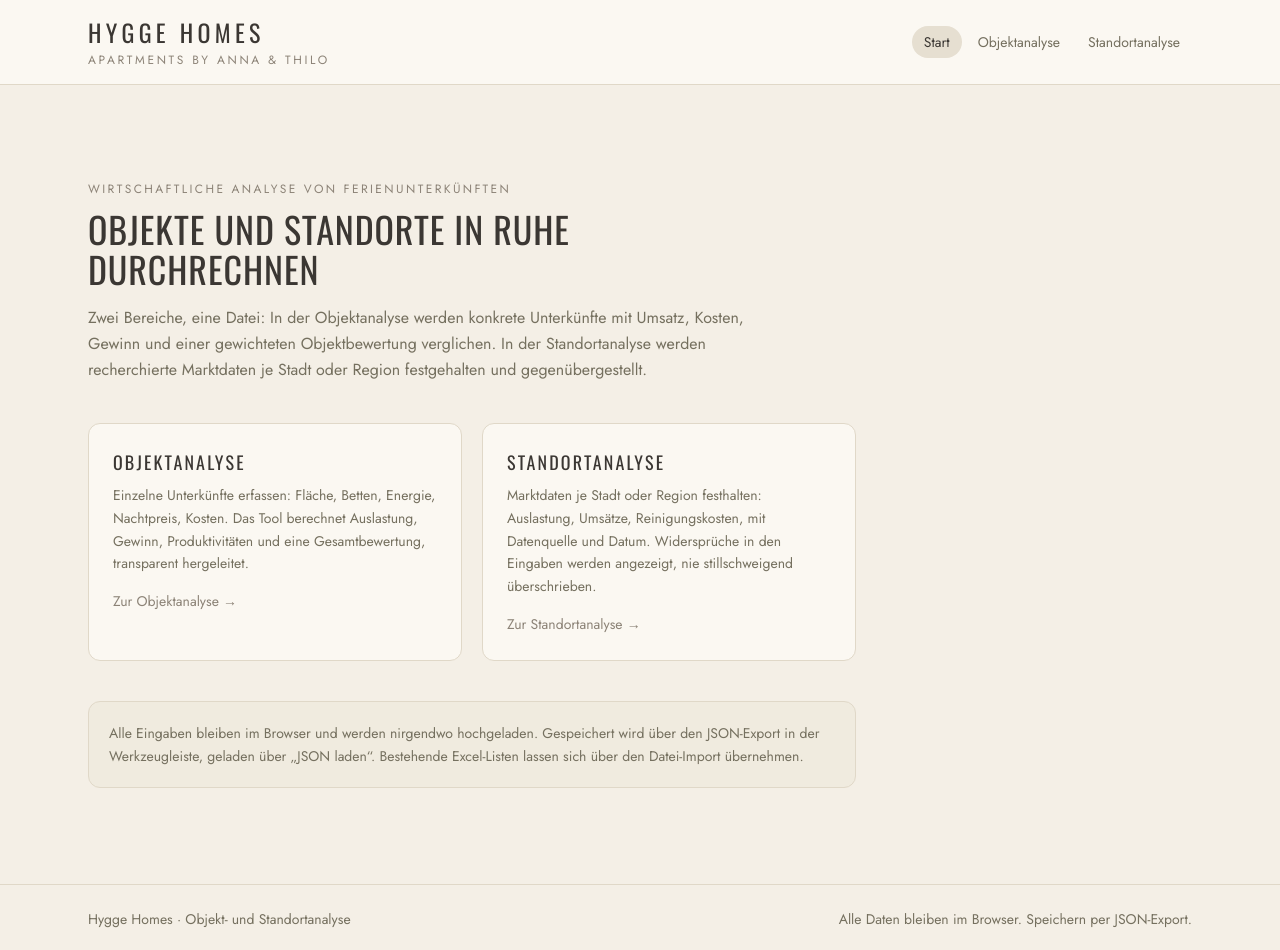
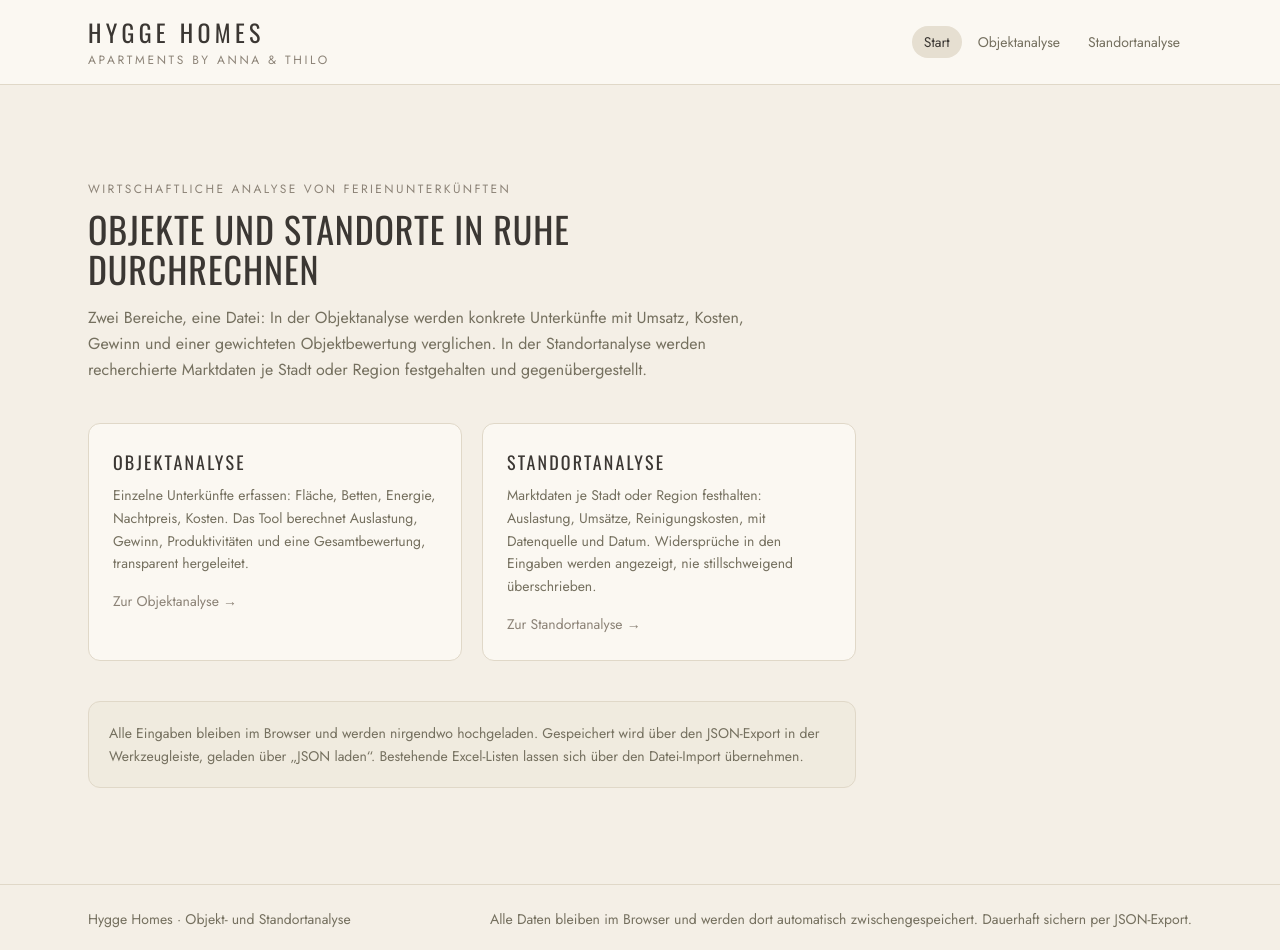
Before and after one commit to voozaatracking/hygge-Homes-Analyses, a Next.js app: page / in a window 1280 px wide. Shown: the top 950 px of the page. Built offline with nearby package versions, Linux system fonts and the light colour scheme.

Commit message:
Update layout.tsx

```diff
--- a/app/layout.tsx
+++ b/app/layout.tsx
@@ -42,7 +42,8 @@ export default function RootLayout({
             <div className="max-w-6xl mx-auto px-4 sm:px-6 text-sm text-muted flex flex-wrap gap-x-6 gap-y-1 justify-between">
               <span>Hygge Homes · Objekt- und Standortanalyse</span>
               <span>
-                Alle Daten bleiben im Browser. Speichern per JSON-Export.
+                Alle Daten bleiben im Browser und werden dort automatisch
+                zwischengespeichert. Dauerhaft sichern per JSON-Export.
               </span>
             </div>
           </footer>
```
